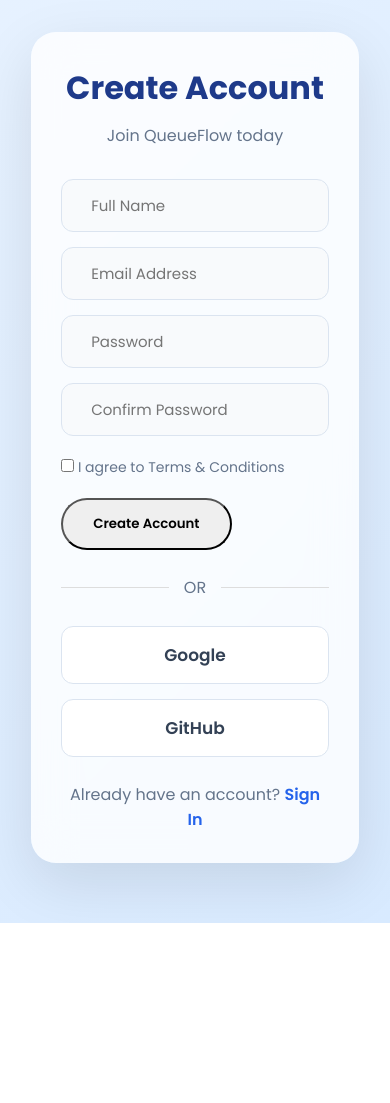
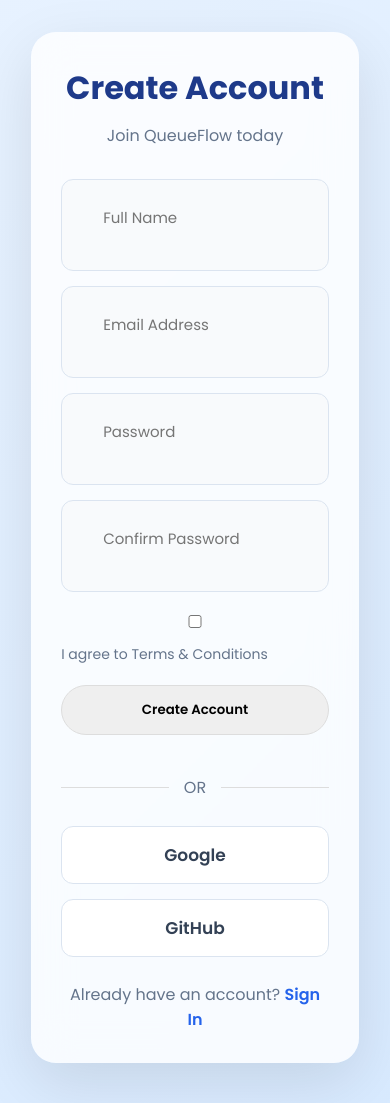
Before and after one commit to PriyaGupta44/Smart-Queue-Management-System, a Flask app: page /auth/register in a window 390 px wide. Shown: the part 613-1716 px from the top of the page. Before the commit the page ends 1536 px from the top, so only its background shows below. Run offline with Flask 3, Linux system fonts and the light colour scheme.

Commit message:
style: improve form responsiveness and focus states

```diff
--- a/app/static/css/style.css
+++ b/app/static/css/style.css
@@ -580,3 +580,20 @@ flex-direction:column;
 }
 
 }
+
+input,
+select,
+textarea{
+    width:100%;
+    padding:12px;
+    border-radius:8px;
+    border:1px solid #ddd;
+    margin-bottom:15px;
+}
+
+input:focus,
+select:focus,
+textarea:focus{
+    outline:none;
+    border-color:#2563eb;
+}
```
